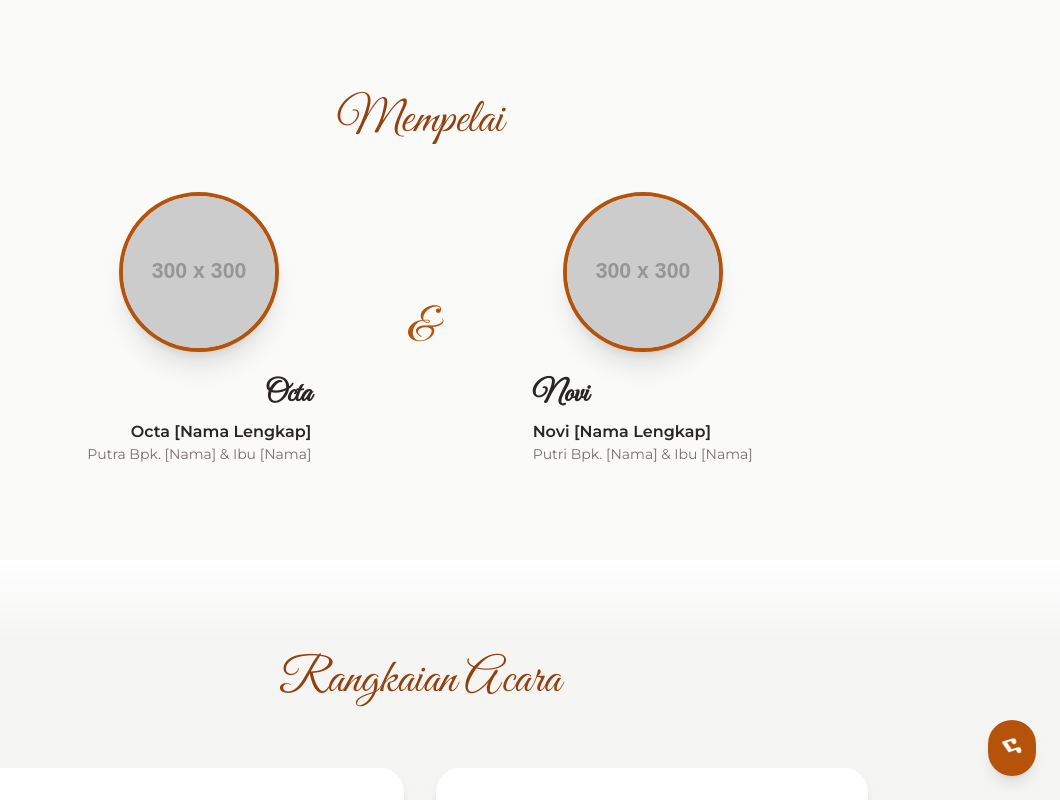
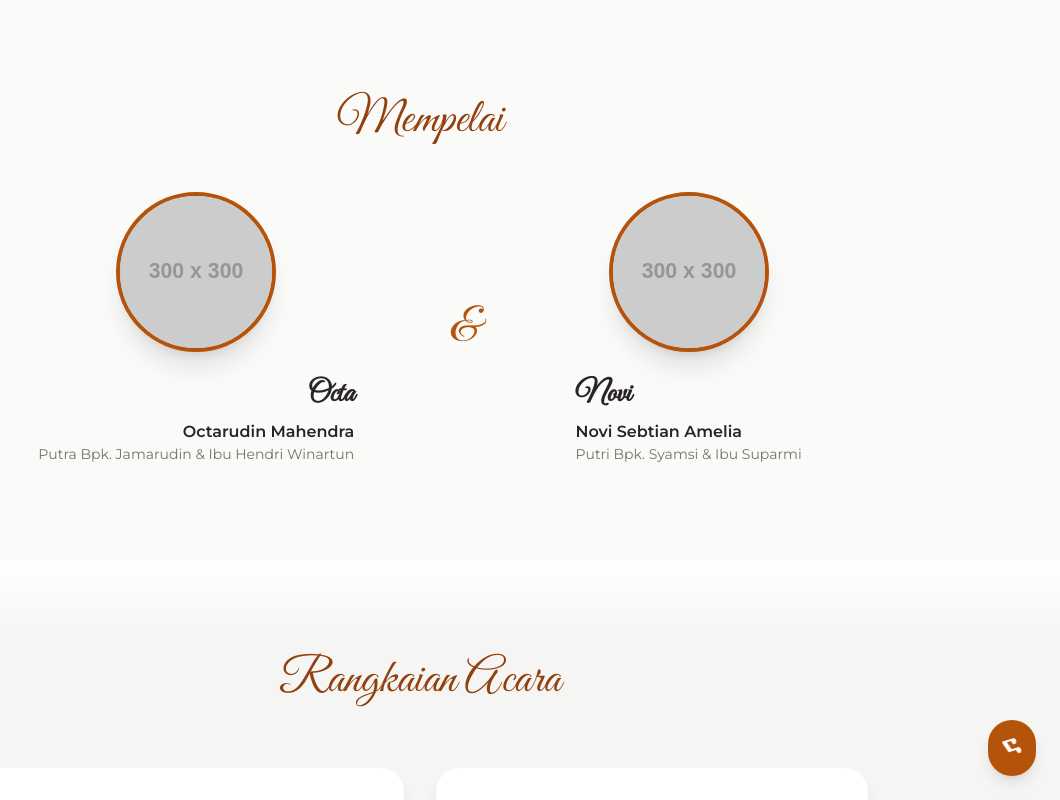
Before and after one commit to octarudin/undangan-digital, a plain HTML site: page index.html in a window 1280 px wide. Both pictures are taken after a click on the button "Buka Undangan". Shown: the part 800-1600 px from the top of the page, without its empty margins (220-1280 px from the left). Drawn offline with nearby package versions, Linux system fonts and the light colour scheme; placeholder pictures from the web are drawn by us.

Commit message:
add-sound-and-data

```diff
--- a/index.html
+++ b/index.html
@@ -25,7 +25,7 @@
 <body class="font-sans-wedding bg-stone-50 text-stone-800 antialiased overflow-x-hidden">
 
     <audio id="bg-music" loop>
-        <source src="https://archive.org/download/gamelan-javanese-music/Gending%20Sriwijaya.mp3" type="audio/mp3">
+        <source src="fiikuri-jedag-jedug-gamelan-free-for-use-328514.mp3" type="audio/mp3">
         Browser Anda tidak mendukung audio element.
     </audio>
 
@@ -58,8 +58,8 @@
                         <img src="https://via.placeholder.com/300x300?text=Octa" alt="Octa" class="w-full h-full object-cover">
                     </div>
                     <h3 class="text-3xl font-serif-wedding font-bold text-stone-800">Octa</h3>
-                    <p class="font-semibold mt-2">Octa [Nama Lengkap]</p>
-                    <p class="text-sm text-stone-500">Putra Bpk. [Nama] & Ibu [Nama]</p>
+                    <p class="font-semibold mt-2">Octarudin Mahendra</p>
+                    <p class="text-sm text-stone-500">Putra Bpk. Jamarudin & Ibu Hendri Winartun</p>
                 </div>
 
                 <div class="text-5xl font-serif-wedding text-amber-700">&</div>
@@ -69,8 +69,8 @@
                         <img src="https://via.placeholder.com/300x300?text=Novi" alt="Novi" class="w-full h-full object-cover">
                     </div>
                     <h3 class="text-3xl font-serif-wedding font-bold text-stone-800">Novi</h3>
-                    <p class="font-semibold mt-2">Novi [Nama Lengkap]</p>
-                    <p class="text-sm text-stone-500">Putri Bpk. [Nama] & Ibu [Nama]</p>
+                    <p class="font-semibold mt-2">Novi Sebtian Amelia</p>
+                    <p class="text-sm text-stone-500">Putri Bpk. Syamsi & Ibu Suparmi</p>
                 </div>
             </div>
         </section>
```
Also changed, not shown: 1 other file.
